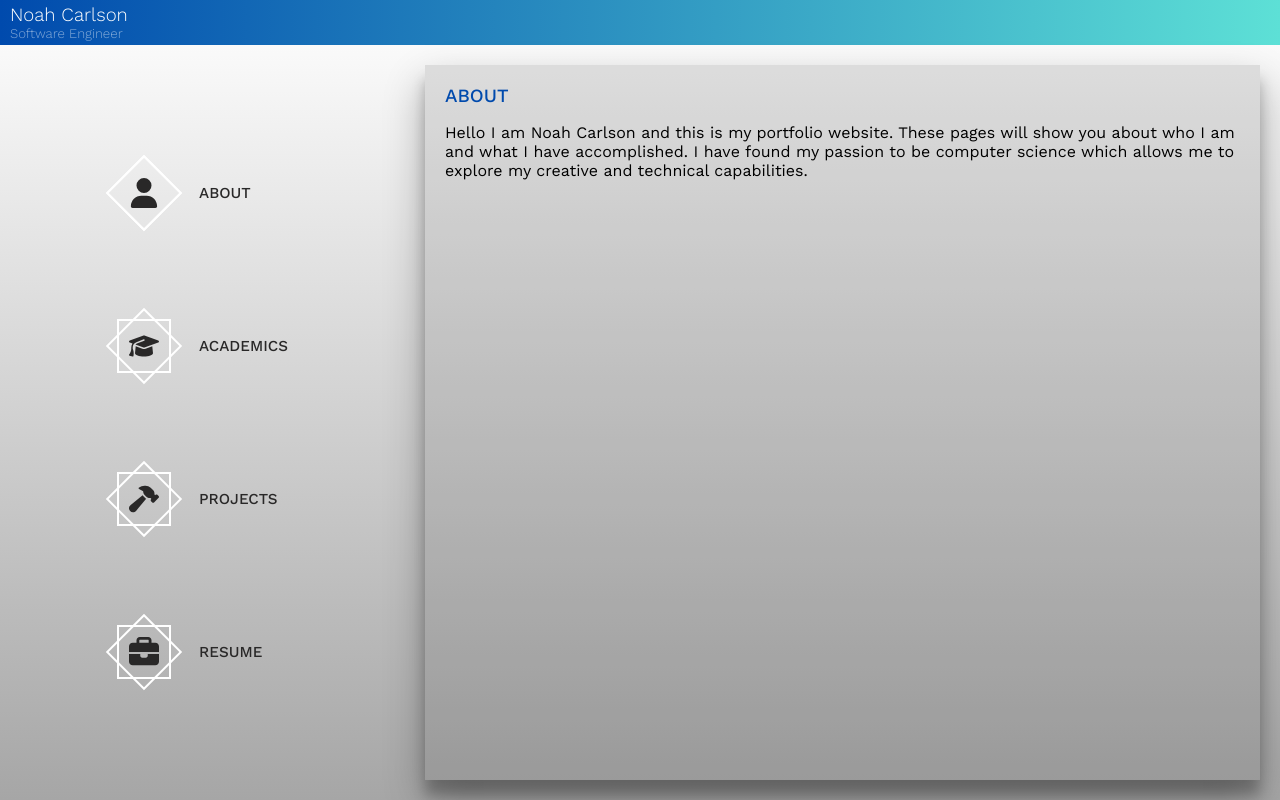
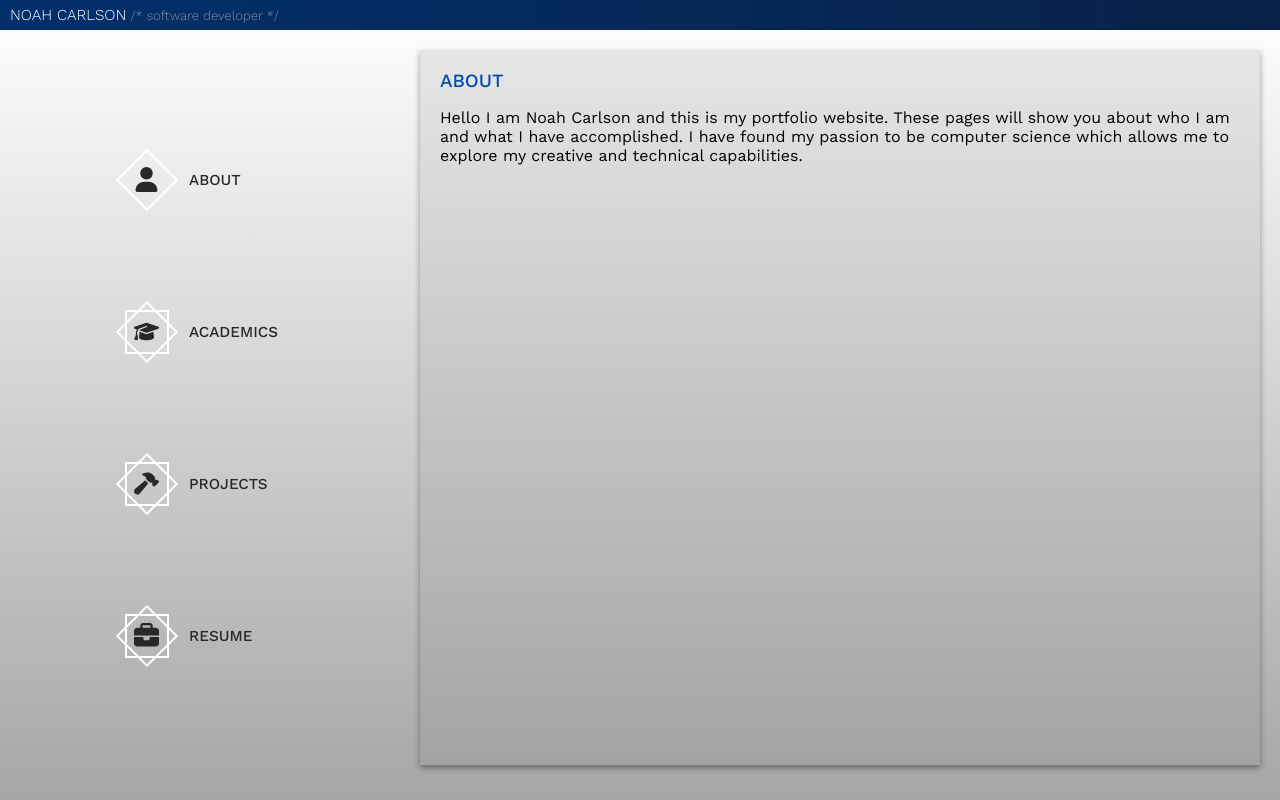
Before and after one commit to Smirqy/resume_site, a React (Create React App) app: page / in a window 1280 px wide. Built offline with nearby package versions, Linux system fonts and the light colour scheme.

Commit message:
Updated the look

```diff
--- a/src/App.css
+++ b/src/App.css
@@ -6,14 +6,20 @@
 }
 
 .header-container {
-  flex: 1;
-  display: flex;
-  flex-direction: column;
-  justify-content: center;
-  height: 45px;
-  background: linear-gradient(90deg, #004aad, #5de0d6);
-  color: white;
-  padding-left: 10px;
+    display: flex;
+    flex-direction: column;
+    justify-content: center;
+    height: 30px;
+    background: linear-gradient(90deg, #02306c, #092147);
+    color: white;
+    padding-left: 10px;
+    font-size: 13px;
+}
+
+.subHeader-text {
+  color:#a6a6a6;
+  opacity: .8;
+  font-size: 13px;
 }
 
 .screen-container {
@@ -44,15 +50,14 @@
 
 .column-right {
   flex: 8;
-  background-color: rgba(84, 84, 84, 0.17);
+  background-color: rgba(133, 133, 133, 0.17);
   box-sizing: border-box;
   padding: 5px;
-  padding-top: 20px;
-  padding-left: 20px;
+  padding:20px;
   overflow: hidden;
-  box-shadow: rgba(0, 0, 0, 0.3) 0px 19px 38px, rgba(0, 0, 0, 0.22) 0px 15px 12px;
-  margin: 20px;
+  box-shadow: rgba(0, 0, 0, 0.16) 0px 3px 6px, rgba(0, 0, 0, 0.23) 0px 3px 6px;
   height: calc(100% - 40px);
+  margin:20px;
 }
 
 .column-left {
@@ -76,6 +81,7 @@
 
 .display-text {
   font-weight: 400;
+  font-size: 14px;
 }
 
 .text-container {
--- a/src/App.js
+++ b/src/App.js
@@ -37,8 +37,9 @@ function App() {
   return (
     <div className="App">
       <div className="header-container">
-        <h3 className='clean-header font-weight-300'>Noah Carlson</h3>
-        <h5 className='clean-header opacity-50 font-weight-300'>Software Engineer</h5>
+        <h3 className='clean-header font-weight-300'>NOAH CARLSON<span className="subHeader-text"> /* software developer */</span></h3>
+
+        {/* <h5 className='clean-header opacity-50 font-weight-300'>Software Engineer</h5> */}
       </div>
       <div className="screen-container">
         <div className="column-container">
--- a/src/components/MenuSelection.js
+++ b/src/components/MenuSelection.js
@@ -67,7 +67,6 @@ function MenuSelection(props) {
             {getIcon()}
             <div className="menu-selection-hover" onClick={() => handleClick()}></div>
             <h3 className='clean-header text' onClick={() => handleClick()}>{title}</h3>
-
             {getSquare2()}
             {getSquare1()}
 
--- a/src/stylesheets/MenuSelection.css
+++ b/src/stylesheets/MenuSelection.css
@@ -11,9 +11,9 @@
 
 .icon {
     margin: 10px;
-    width: 30px;
-    height: 30px;
-    padding-right: 30px;
+    width: 25px;
+    height: 25px;
+    padding-right: 20px;
     padding-left: 2px;
 }
 .icon-wrapper {
@@ -41,26 +41,23 @@
 }
 
 .square-1 {
-    width: 50px; /* Set the desired size of the square */
-    height: 50px; /* Set the desired size of the square */
+    width: 40px; /* Set the desired size of the square */
+    height: 40px; /* Set the desired size of the square */
     border: 2px solid white; /* Border color for the square */
     transition: transform 0.3s ease; /* Add a transition for smooth rotation */
+    left: 2.5px;
     position: absolute;
 }
 
 .square-2 {
-    width: 50px; /* Set the desired size of the square */
-    height: 50px; /* Set the desired size of the square */
+    width: 40px; /* Set the desired size of the square */
+    height: 40px; /* Set the desired size of the square */
     border: 2px solid white; /* Border color for the square */
     transform: rotate(45deg);
     transition: transform 0.3s ease; /* Add a transition for smooth rotation */
+    left: 2.5px;
     position: absolute;
 }
-
-.menu-selection-hover:hover {
-
-}
-
 
 .menu-selection-hover:hover ~ .square-1 {
     transform: rotate(45deg);
```
